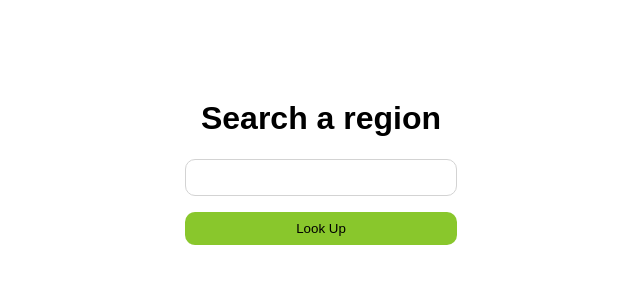
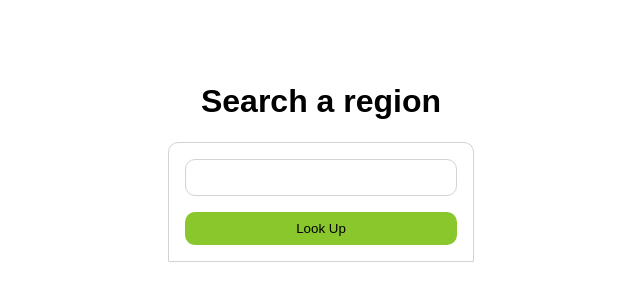
Before and after one commit to ZhuxGZ/weather-app, a React (Vite) app: page / in a window 1280 px wide. Shown: the part 246-546 px from the top of the page, without its empty margins (319-959 px from the left). Built offline with nearby package versions, Linux system fonts and the light colour scheme.

Commit message:
feat: Add border and padding to the info display

```diff
--- a/src/components/weatherInfo.jsx
+++ b/src/components/weatherInfo.jsx
@@ -7,7 +7,7 @@ const WeatherInfo = ({ data }) => {
 
 	console.log(info.region[0]);
 	return (
-		<div>
+		<div className="infoDisplay">
 			<h2>Weather info</h2>
 			{dataValues.map((value) => {
 				return <p key={value}>{`${info[value]}`}</p>;
--- a/src/css/main.css
+++ b/src/css/main.css
@@ -10,11 +10,15 @@ h1 {
 }
 
 form {
+	padding: 1em;
+	box-sizing: border-box;
 	display: grid;
 	place-content: center;
-	width: 20em;
+	width: 100%;
 	height: fit-content;
 	gap: 1em;
+	border: 1px solid lightgrey;
+	border-radius: 10px 10px 0 0;
 }
 
 .formInput {
@@ -31,3 +35,9 @@ form {
 	width: 100%;
 	height: 2.5em;
 }
+
+.infoDisplay {
+	padding: 1em;
+	border: 1px solid lightgray;
+	border-radius: 0 0 10px 10px;
+}
```
